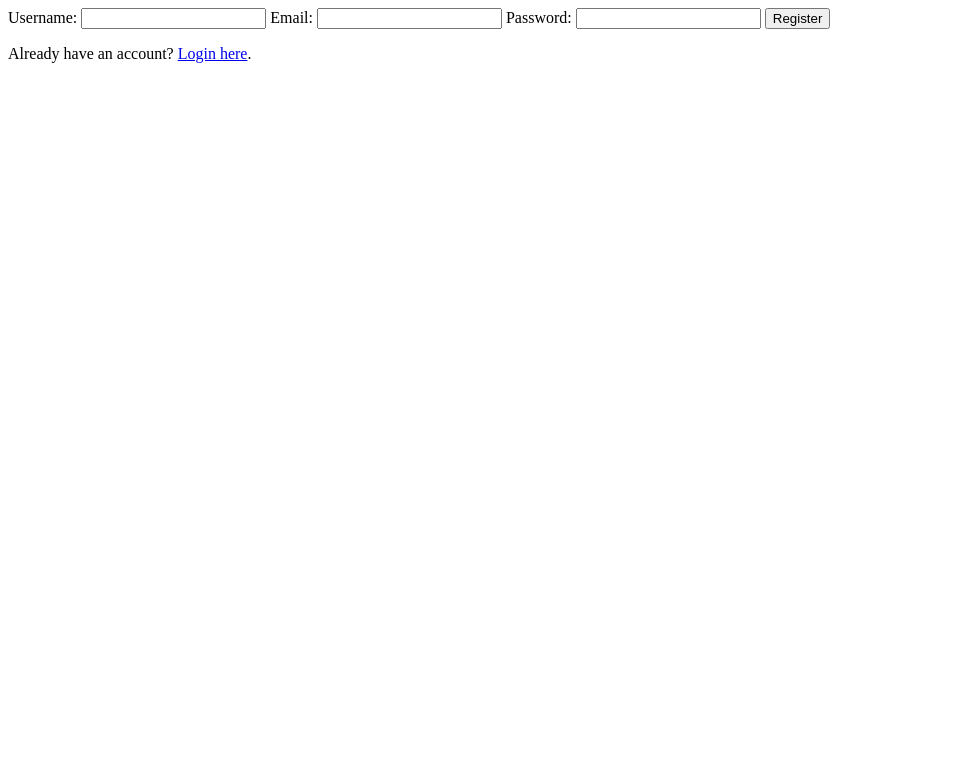
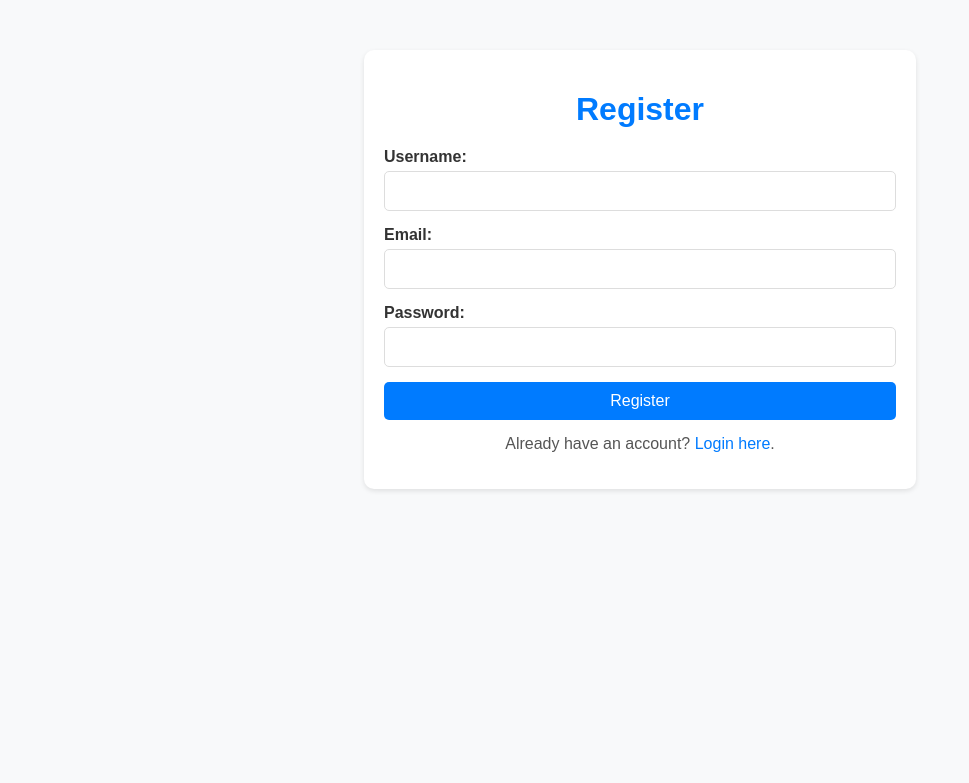
Before and after one commit to merylgrace/Book, a PHP site: page /register.php in a window 1280 px wide. Shown: the top 783 px of the page, without its empty margins (0-969 px from the left). Run offline with PHP 8.4, Linux system fonts and the light colour scheme.

Commit message:
added css to the register

```diff
--- a/register.php
+++ b/register.php
@@ -20,6 +20,87 @@ if ($_SERVER['REQUEST_METHOD'] == 'POST') {
 }
 ?>
 
+<!DOCTYPE html>
+<html lang="en">
+<head>
+    <meta charset="UTF-8">
+    <meta name="viewport" content="width=device-width, initial-scale=1.0">
+    <title>Register</title>
+    <style>
+        body {
+            font-family: Arial, sans-serif;
+            background-color: #f8f9fa;
+            margin: 0;
+            padding: 0;
+        }
+
+        .container {
+            width: 40%;
+            margin: 50px auto;
+            background: white;
+            padding: 20px;
+            border-radius: 10px;
+            box-shadow: 0 2px 5px rgba(0, 0, 0, 0.1);
+        }
+
+        .container h1 {
+            text-align: center;
+            color: #007BFF;
+            margin-bottom: 20px;
+        }
+
+        form {
+            display: flex;
+            flex-direction: column;
+        }
+
+        form label {
+            margin-bottom: 5px;
+            font-weight: bold;
+            color: #333;
+        }
+
+        form input {
+            margin-bottom: 15px;
+            padding: 10px;
+            border: 1px solid #ddd;
+            border-radius: 5px;
+            font-size: 16px;
+        }
+
+        form button {
+            background: #007BFF;
+            color: white;
+            padding: 10px;
+            border: none;
+            border-radius: 5px;
+            font-size: 16px;
+            cursor: pointer;
+        }
+
+        form button:hover {
+            background: #0056b3;
+        }
+
+        p {
+            text-align: center;
+            margin-top: 15px;
+            color: #555;
+        }
+
+        p a {
+            color: #007BFF;
+            text-decoration: none;
+        }
+
+        p a:hover {
+            text-decoration: underline;
+        }
+    </style>
+</head>
+<body>
+    <div class="container">
+        <h1>Register</h1>
         <form method="POST" action="">
             <label>Username:</label>
             <input type="text" name="username" required>
@@ -29,5 +110,7 @@ if ($_SERVER['REQUEST_METHOD'] == 'POST') {
             <input type="password" name="password" required>
             <button type="submit">Register</button>
         </form>
-
         <p>Already have an account? <a href="login.php">Login here</a>.</p>
+    </div>
+</body>
+</html>
```
Lines whose indentation alone changed are shown as unchanged.
